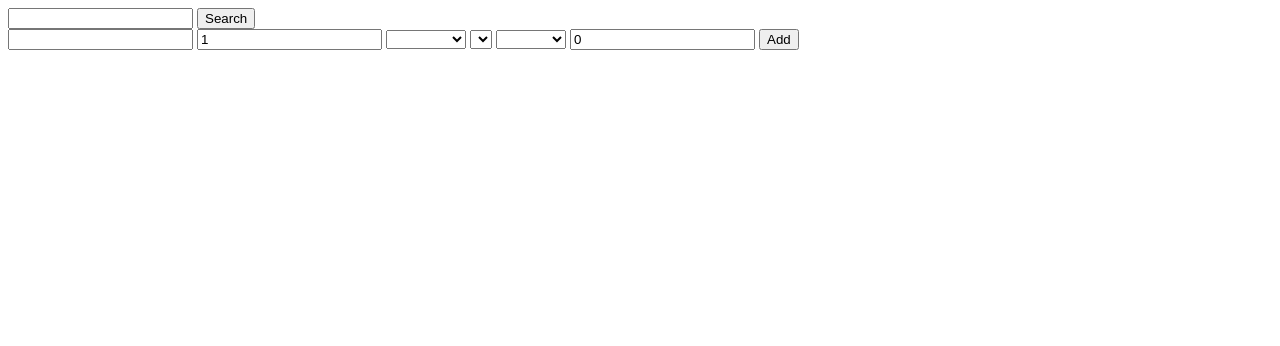
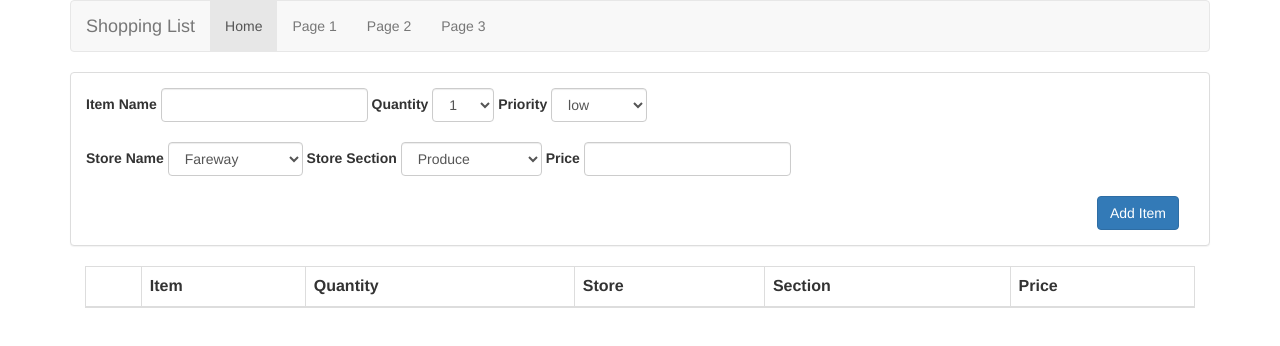
Before and after one commit to lorellebehne/behnlo01matches, a plain HTML site: page index.html in a window 1280 px wide. Drawn offline with nearby package versions, Linux system fonts and the light colour scheme.

Commit message:
local store

```diff
--- a/controller.js
+++ b/controller.js
@@ -16,11 +16,17 @@ function addUpdate(){
 	list.add(item)
 	updateTable(list)
 	count++
+	localStorage.setItem("shopList",JSON.stringify(list))
 }
+<<<<<<< HEAD
+
+=======
 //change this so it does the cross out thing
+>>>>>>> 45a8953c8d9b676516f1eba3131ad1b49525b60b
 function removeUpdate(num){
 	list.remove(num)
 	updateTable(list)
+	localStorage.setItem("shopList",JSON.stringify(list))
 }
 function sectionUpdate(){
 	buildSections()
@@ -35,6 +41,22 @@ function sortByHead(){
 //localStorage.setItem("some name here", object to set)
 //localStorage.getItem("the same name here")
 //localStorage.length ===0 then ignore the stuff
+<<<<<<< HEAD
+window.onload = function () {
+    if (localStorage.length>0){
+		let arr = JSON.parse(localStorage.getItem("shopList"))
+		for (let itm of arr){
+			console.log(itm)
+			console.log(itm.name)
+			item = new Item(itm.name, itm.qty, itm.store, itm.section, itm.priority, itm.price, count)
+			count += 1
+			list.add(item)
+		}
+		updateTable(list)
+	}
+}
+=======
+>>>>>>> 45a8953c8d9b676516f1eba3131ad1b49525b60b
 
 class LocalStorageSaver {
 	constructor(model, lsname){
--- a/index.html
+++ b/index.html
@@ -1,43 +1,95 @@
-
 <html>
     <head>
+        <!-- https://www.w3schools.com/bootstrap/bootstrap_get_started.asp -->
         <title>Shopping List</title>
+        <link rel="stylesheet" href="https://maxcdn.bootstrapcdn.com/bootstrap/3.3.7/css/bootstrap.min.css">
+        <link rel="stylesheet" href="shoppingstyle.css">
     </head>
+
     <body>
-		<input id="searchin" type="text"></input>
-		<button id="searchgo">Search</button>
-		<br/>
+        <div class="container">
+                <nav class="navbar navbar-default">
+                        <div class="container-fluid">
+                          <div class="navbar-header">
+                            <a class="navbar-brand" href="#">Shopping List</a>
+                          </div>
+                          <ul class="nav navbar-nav">
+                            <li class="active"><a href="#">Home</a></li>
+                            <li><a href="#">Page 1</a></li>
+                            <li><a href="#">Page 2</a></li>
+                            <li><a href="#">Page 3</a></li>
+                          </ul>
+                        </div>
+                      </nav>
+            <div class="panel panel-default col-md-12">
+                <div class="panel-body">
+                <div class="row form-inline">
 
-		<input id="item" type="text"></input>
-		<input id="qty" type="number" step="1" value="1"></input>
+                <div class="form-group">
+                    <label for="itemname">Item Name</label>
+                    <input type=text class="form-control" name="itemname" id=itemname />
+                </div>
+                <div class="form-group">
+                <label for="qty">Quantity</label>
+                <select name="quantity" id="qty" class="form-control">
+                    <option value="1">1</option>
+                    <option value="2">2</option>
+                    <option value="3">3</option>
+                    <option value="4">4</option>
+                    <option value="5">5</option>
+                    <option value="6">6</option>
+                    <option value="7">7</option>
+                    <option value="8">8</option>
+                    <option value="9">9</option>
+                    <option value="10">10</option>
+                </select>
+                </div>
+                <div class="form-group">
+                <label for="priority">Priority</label>
+                <select name="priority" id="priority" class="form-control">
+                    <option value="low">low</option>
+                    <option value="medium">medium</option>
+                    <option value="high">high</option>
+                </select>
+            </div>
+                </div>
 
-		<select id="stores" onchange="buildSections()">
-			<option value=""></option>
-			<option value="grocery">Grocery</option>
-			<option value="hardware">Hardware</option>
-			<option value="craft">Craft</option>
-			<option value="game">Game</option>
+                <div class="row form-inline" style="margin-top: 20px; margin-bottom: 20px;">
+                    <div class="form-group">
+                    <label for="store">Store Name</label>
+                    <select name="store" id="store" class="form-control">
                     </select>
-
-		<select id="sections">
-			<option value=""></option>
+                    </div>
+                    <div class="form-group">
+                    <label for="category">Store Section</label>
+                    <select name="category" id="category" class="form-control">
                     </select>
-		<select id="priority">
-			<option value=""></option>
-			<option value="high">High</option>
-			<option value="high">Medium</option>
-			<option value="high">Low</option>
-		</select>
-		<input id="price" type="number" step=".01" value="0"></input>
-
-		<button id="add" onclick="addEntry()">Add</button>
-
-		<br/>
-
-		<table id="lst">
-
+                    </div>
+                    <div class="form-group">
+                    <label for="price">Price</label>
+                    <input type="text" name="price" id="price" class="form-control">
+                    </div>
+                </div>
+                <div class="form-inline" style="float: right;">
+                <button onclick="addUpdate()" class="btn btn-primary" id=gobutt>Add Item</button>
+                </div>
+                </div>
+            </div>
+            <div class="col-md-12">
+            <table class="table table-bordered">
+                <thead>
+                    <tr>
+                        <th></th><th>Item</th><th>Quantity</th><th>Store</th><th>Section</th><th>Price</th>
+                    </tr>
+                </thead>
+                <tbody id="shoppinglist"></tbody>
             </table>
-
-		<script src=shopping.js type=text/javascript></script>
+            </div>
+        </div>
+        <script src="https://ajax.googleapis.com/ajax/libs/jquery/3.3.1/jquery.min.js"></script>
+        <script src="https://maxcdn.bootstrapcdn.com/bootstrap/3.3.7/js/bootstrap.min.js"></script>
+        <script src="shopping.js?x=2" type=text/javascript></script>
+		<script src="shoppingClasses.js?x=2" type=text/javascript></script>
+		<script src="controller.js?x=2" type=text/javascript></script>
     </body>
 </html>
--- a/shoppingClasses.js
+++ b/shoppingClasses.js
@@ -1,6 +1,6 @@
 //THIS IS THE MODEL
 class Item{
-	constructor(name, qty, store, seciton, priority, price, id){
+	constructor(name, qty, store, section, priority, price, id){
 		this.name = name
 		this.qty = qty
 		this.store = store
--- /dev/null
+++ b/shoppingstyle.css
@@ -0,0 +1,11 @@
+.high {
+    background-color: #edd;
+}
+
+.medium {
+    background-color: cornsilk;
+}
+
+.low {
+    background-color: #ded
+}
```
Lines whose indentation alone changed are shown as unchanged.
